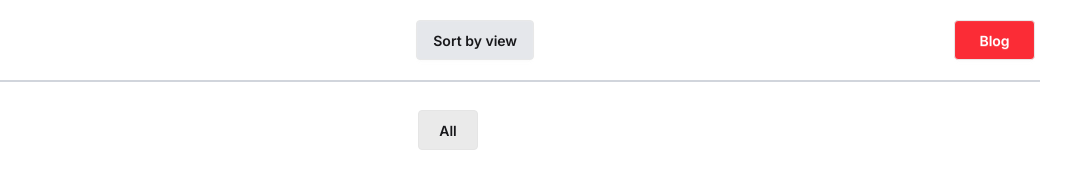
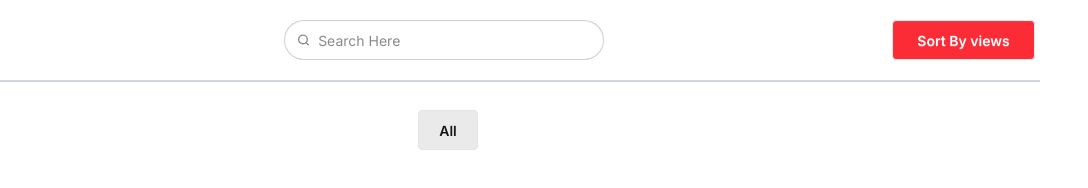
Before and after one commit to MuntasirTonoy/ph-tube, a plain HTML site: page index.html in a window 1280 px wide. Shown: the full height of the page, 192-1280 px from the left. Drawn offline with nearby package versions, Linux system fonts and the light colour scheme; no server answers.

Commit message:
search module added

```diff
--- a/index.html
+++ b/index.html
@@ -39,11 +39,33 @@
     <!-- nav bar -->
     <nav class="w-11/12 mx-auto my-5 flex justify-between items-center">
       <img src="assest/Logo.png" alt="" class="h-[30px]" />
-      <button class="px-4 py-2 bg-gray-200 btn hover:bg-slate-300">
-        Sort by view
-      </button>
+      <!-- searchBox -->
+      <label class="input rounded-full">
+        <svg
+          class="h-[1em] opacity-50"
+          xmlns="http://www.w3.org/2000/svg"
+          viewBox="0 0 24 24"
+        >
+          <g
+            stroke-linejoin="round"
+            stroke-linecap="round"
+            stroke-width="2.5"
+            fill="none"
+            stroke="currentColor"
+          >
+            <circle cx="11" cy="11" r="8"></circle>
+            <path d="m21 21-4.3-4.3"></path>
+          </g>
+        </svg>
+        <input
+          id="search-box"
+          type="search"
+          class="grow"
+          placeholder="Search Here"
+        />
+      </label>
       <button class="btn bg-red-500 px-6 text-white hover:bg-red-400">
-        Blog
+        Sort By views
       </button>
     </nav>
     <hr class="border-gray-300 border-1 mx-12" />
--- a/script.js
+++ b/script.js
@@ -15,8 +15,10 @@ const loadCategories = () => {
     .then((res) => res.json())
     .then((data) => displayCategories(data.categories));
 };
-const loadVideos = () => {
-  fetch("https://openapi.programming-hero.com/api/phero-tube/videos")
+const loadVideos = (titleInput = "") => {
+  fetch(
+    `https://openapi.programming-hero.com/api/phero-tube/videos?title=${titleInput}`
+  )
     .then((res) => res.json())
     .then((data) => {
       displayVideos(data.videos);
@@ -67,8 +69,8 @@ const displayVideos = (videos) => {
   if (videos.length === 0) {
     videosContainer.innerHTML = `<div class="flex flex-col items-center justify-center">
         <img src="assest/Icon.png" alt="" />
-        <h1 class="text-2xl font-bold text-center">
-          Opps No video in this section
+        <h1 class="text-2xl mt-10 font-bold text-center">
+          Opps No video Found
         </h1>
       </div>`;
     return;
@@ -126,5 +128,10 @@ const displayVideos = (videos) => {
   });
 };
 
+document.getElementById("search-box").addEventListener("keyup", (event) => {
+  const input = event.target.value;
+  loadVideos(input);
+});
+
 loadCategories();
 loadVideos();
```
